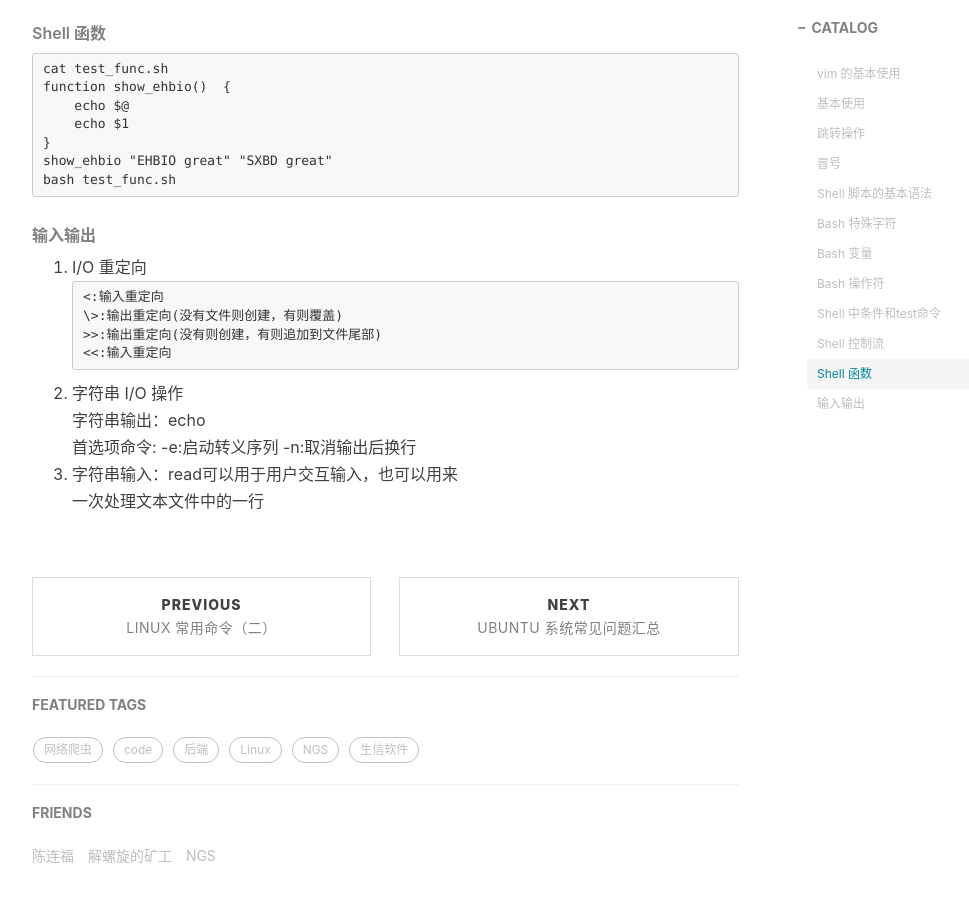
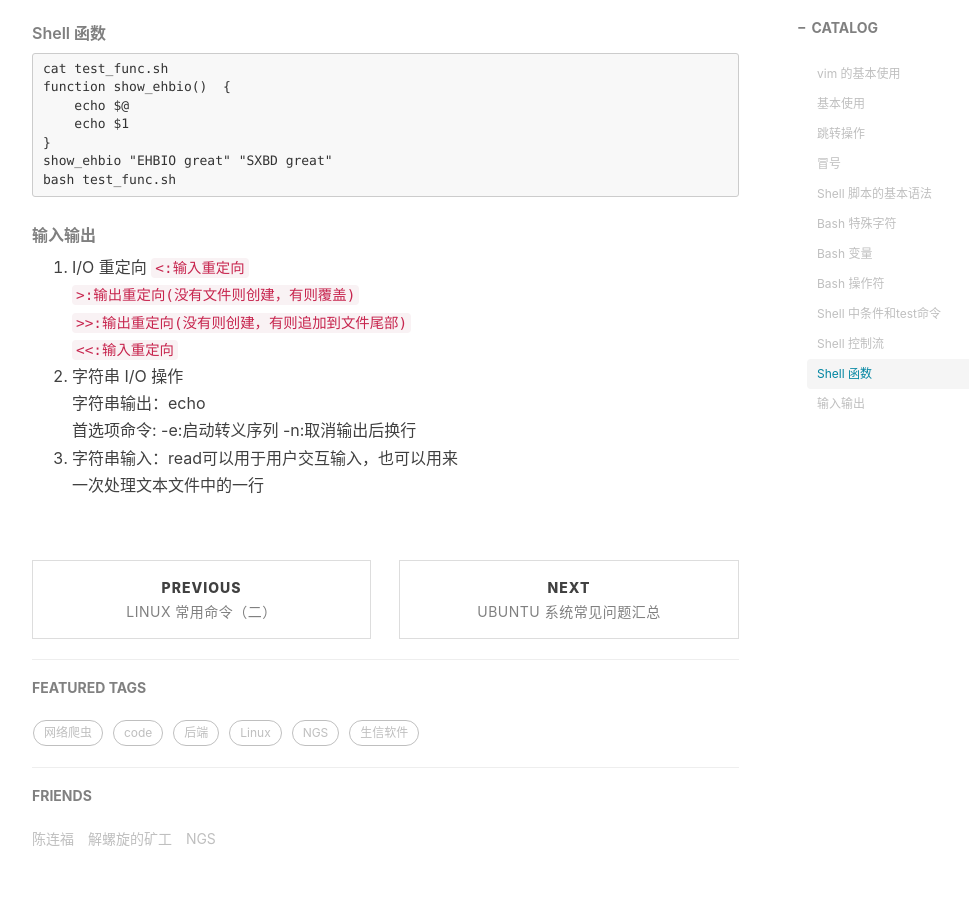
Before and after one commit to MrChildrenWE/MrChildrenWE.github.io, a Jekyll site: the page built from _posts/2018-04-19-Linux命令(三).md, in a window 1280 px wide and 900 px high, scrolled down 5004 px. Shown: the whole window, without its empty margins (233-1202 px from the left). Built offline with Jekyll 4.4.1, drawn with Linux system fonts in a browser that asks for light colours; nearby versions of some CDN libraries; comment, search, counter and statistics services are not loaded.

````diff
--- a/_posts/2018-04-19-Linux命令(三).md
+++ b/_posts/2018-04-19-Linux命令(三).md
@@ -264,12 +264,10 @@ bash test_func.sh
 ###### 输入输出
 
 1. I/O 重定向
-```
-<:输入重定向
-\>:输出重定向(没有文件则创建，有则覆盖)
->>:输出重定向(没有则创建，有则追加到文件尾部)
-<<:输入重定向
-```
+`<:输入重定向`
+`>:输出重定向(没有文件则创建，有则覆盖)`
+`>>:输出重定向(没有则创建，有则追加到文件尾部)`
+`<<:输入重定向`
 2. 字符串 I/O 操作
 字符串输出：echo
 首选项命令: -e:启动转义序列 -n:取消输出后换行
````
